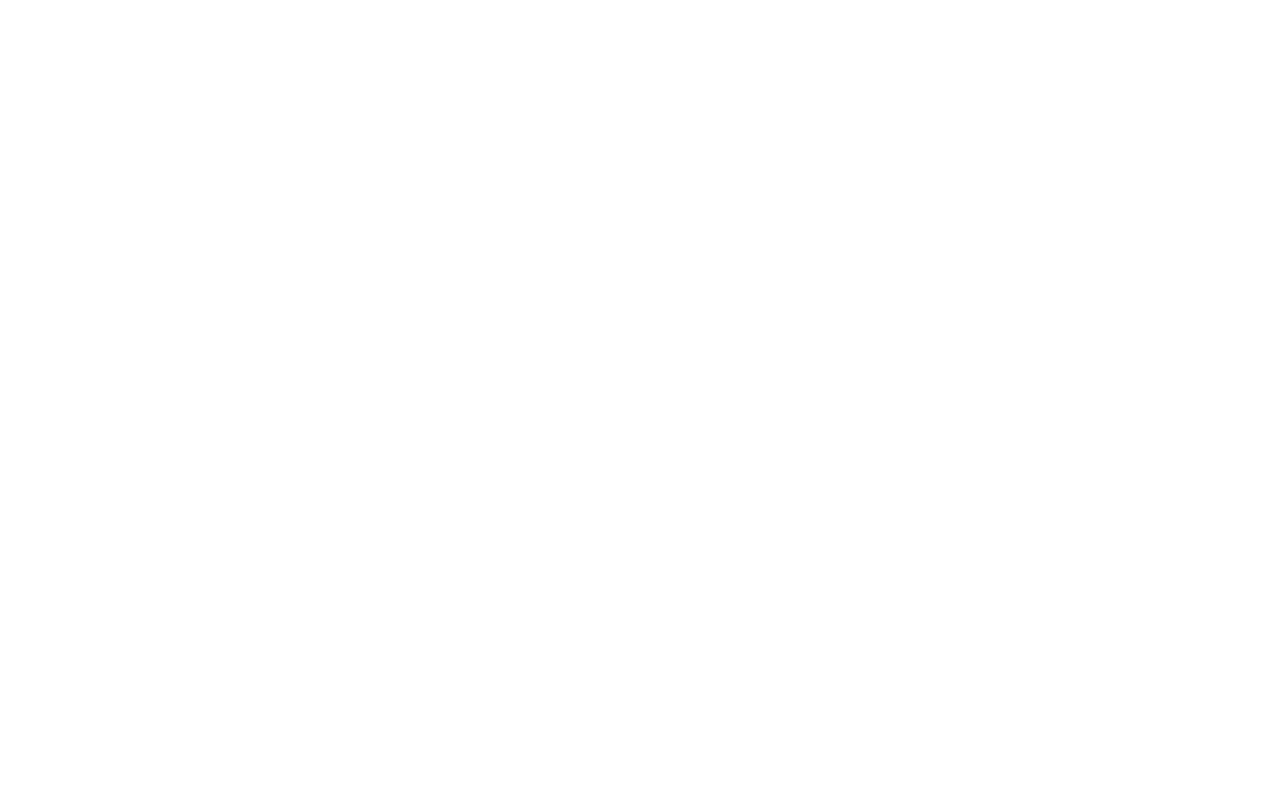
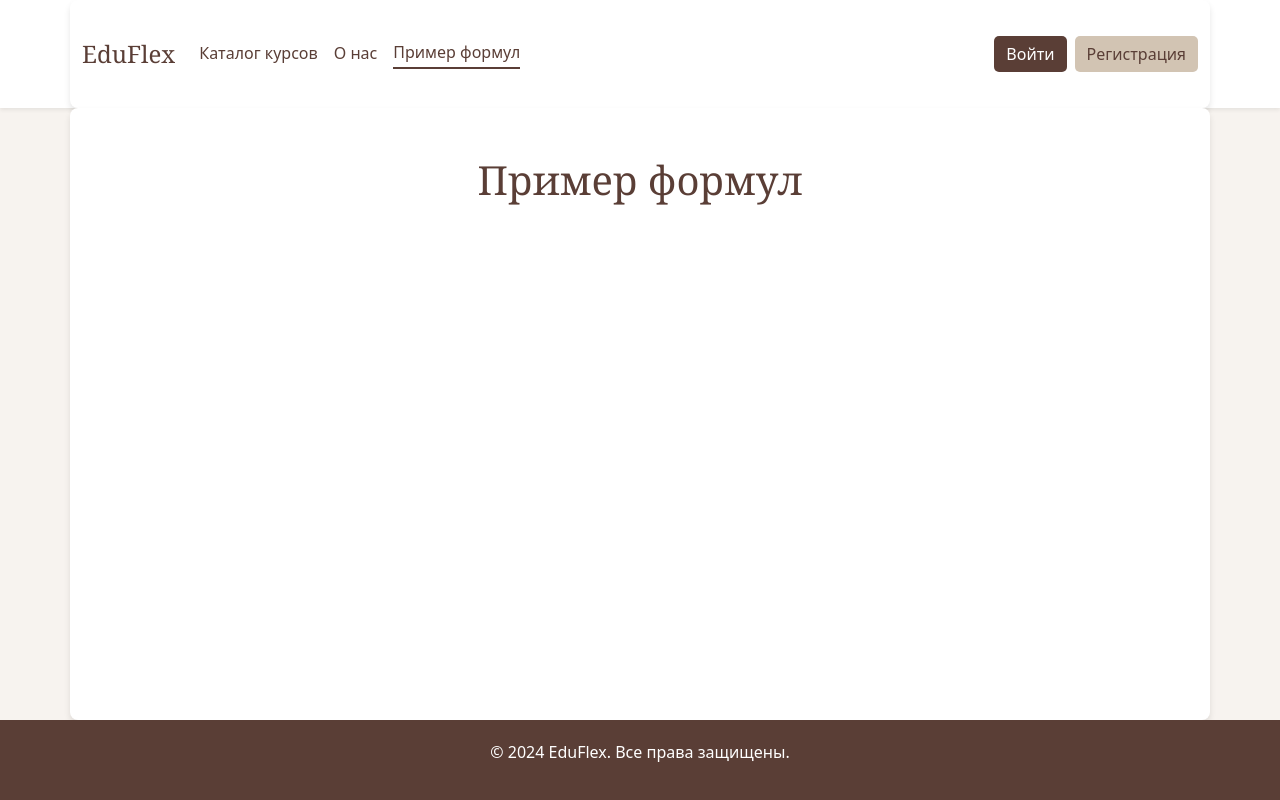
Before and after one commit to Shedall/AdaptiveSystem, a React (Create React App) app: page /formulas in a window 1280 px wide. Before the commit this address had no page. Built offline with nearby package versions, Linux system fonts and the light colour scheme.

Commit message:
add formulas page

```diff
--- a/src/App.js
+++ b/src/App.js
@@ -13,6 +13,7 @@
 import { auth } from "./auth";
 import "./styles/App.css";
 import "bootstrap/dist/css/bootstrap.min.css";
+import FormulasPage from "./pages/FormulasPage";
 
 const PrivateRoute = ({ children }) => {
   const isAuthenticated = auth.isAuthenticated();
@@ -33,6 +34,7 @@
         <Route path="/register" element={<RegisterPage />} />
         <Route path="/courses" element={<CoursesPage />} />
         <Route path="/about" element={<AboutPage />} />
+        <Route path="/formulas" element={<FormulasPage />} />
 
         <Route
           path="/courses/my"
--- a/src/components/Header.js
+++ b/src/components/Header.js
@@ -54,6 +54,13 @@
                   style={linkStyle('/about')}
                 >
                   О нас
+                </Link>
+                <Link
+                  to="/formulas"
+                  className="me-3"
+                  style={linkStyle('/formulas')}
+                >
+                  Пример формул
                 </Link>
                 {isAuthenticated && (
                   <>
--- /dev/null
+++ b/src/pages/FormulasPage.js
@@ -0,0 +1,18 @@
+import React from "react";
+import Header from "../components/Header";
+import Footer from "../components/Footer";
+
+const FormulasPage = () => {
+    return (
+        <div style={{ backgroundColor: "#F7F3EF", minHeight: "100vh", display: "flex", flexDirection: "column" }}>
+            <Header />
+            <div className="container flex-grow-1 py-5">
+                <h1 style={{ color: "#5A3E36" }}>Пример формул</h1>
+                {/* Add formulas content here */}
+            </div>
+            <Footer />
+        </div>
+    );
+};
+
+export default FormulasPage;
```
